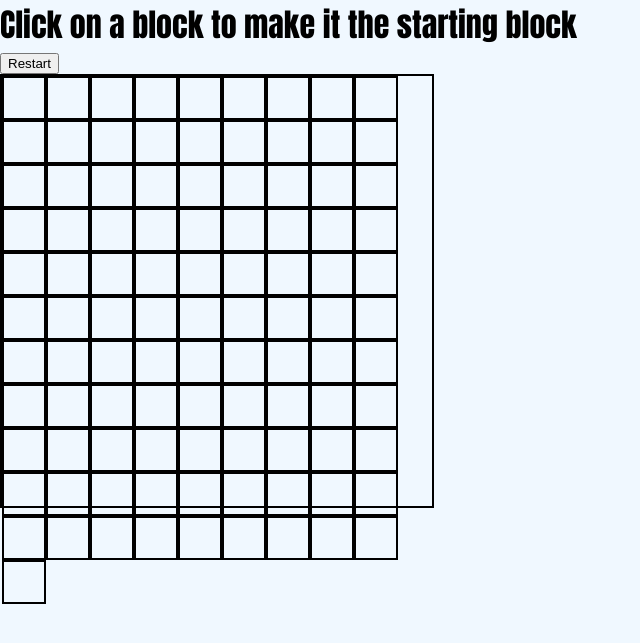
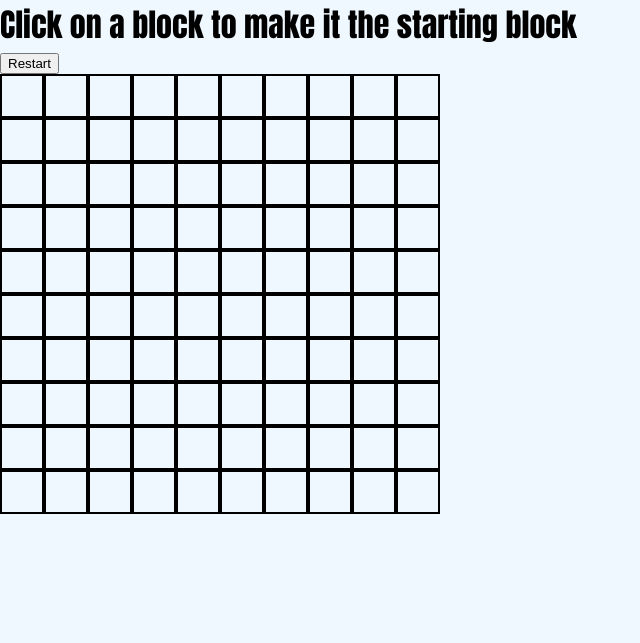
Before and after one commit to DavidAde6/Interactive-Pathfinding-Algorithms, a Flask app: page / in a window 1280 px wide. Shown: the top 643 px of the page, without its empty margins (0-640 px from the left). Run offline with Flask 3, Linux system fonts and the light colour scheme.

Commit message:
Update style.css

```diff
--- a/static/css/style.css
+++ b/static/css/style.css
@@ -23,10 +23,10 @@
 }
 
 #box-container {
-  width: 430px;
-  height: 430px;
+  width: 440px;
+  height: 440px;
   border-color: black;
-  border-width: 2px;
+  border-width: 0px;
   border-style: solid;
 }
 
```
